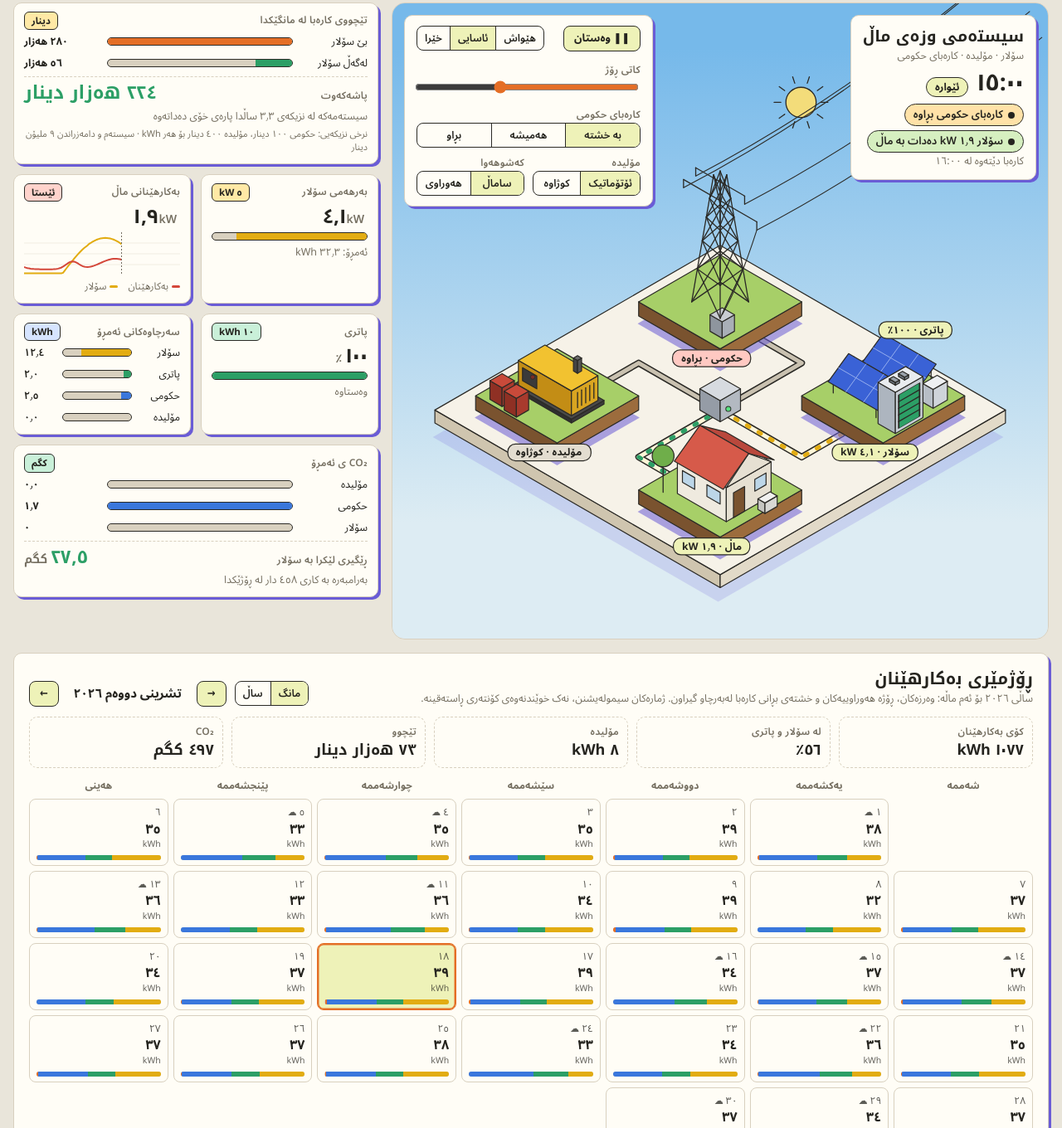
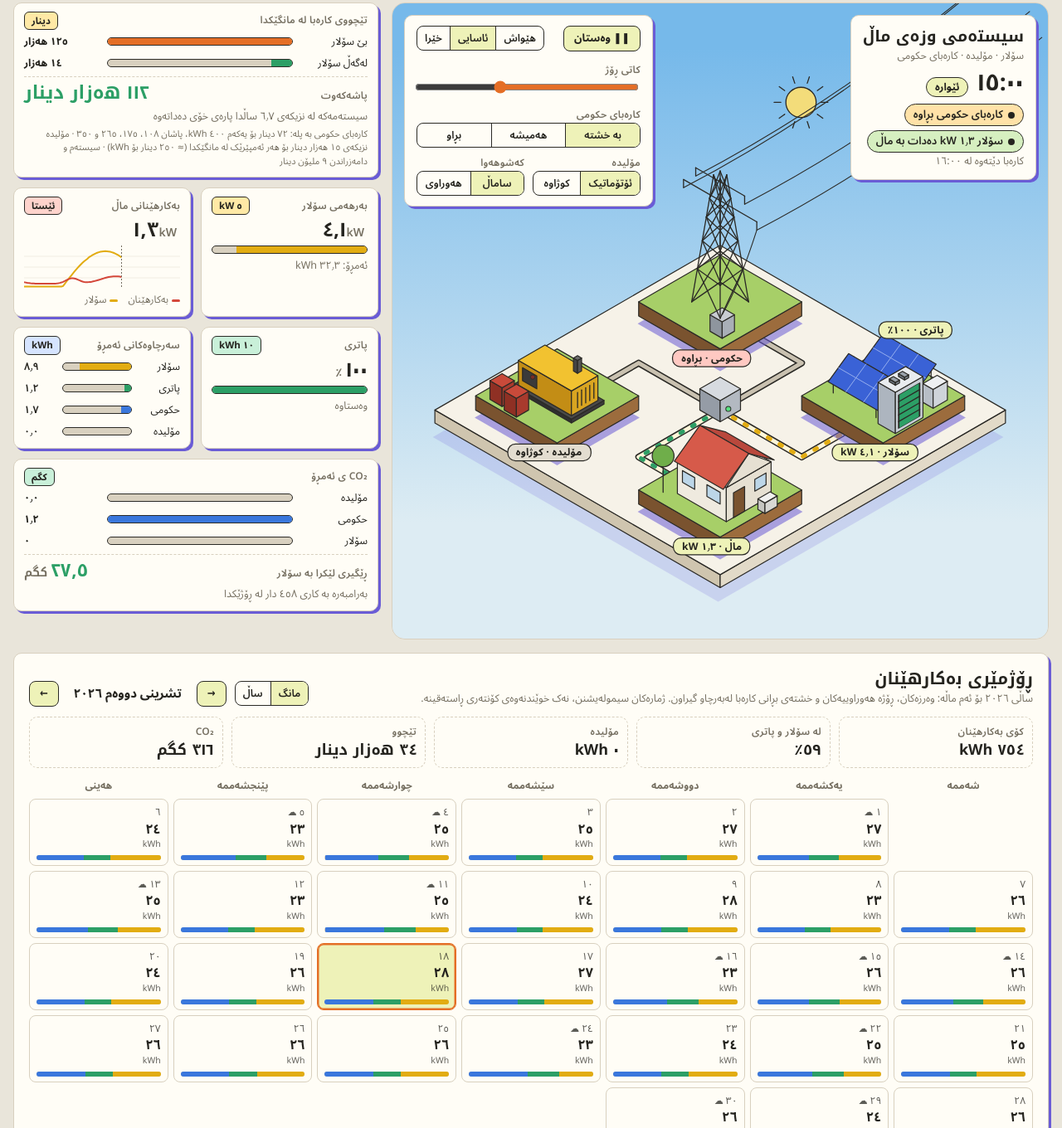
Before and after one commit to Lawand-eng/solar-energy, a plain HTML site: page index.html in a window 1280 px wide. Shown: the part 374-1734 px from the top of the page at 83% size. Drawn offline with Linux system fonts and the light colour scheme; animation ran at ten frames a second.

Commit message:
Use the KRG tiered tariff and ampere-based generator price; typical home usage
Co-Authored-By: Claude Opus 5.5 <noreply@anthropic.com>

```diff
--- a/index.html
+++ b/index.html
@@ -340,7 +340,7 @@ body.present .gfs{background:var(--chip);color:#25241f}
     </div>
     <div class="msave"><span class="lbl">پاشەکەوت</span><span class="big" id="mSave" style="color:var(--batt)">—</span></div>
     <div class="mut" id="mPay">—</div>
-    <div class="note">نرخی نزیکەیی: حکومی ١٠٠ دینار، مۆلیدە ٤٠٠ دینار بۆ هەر kWh · سیستەم و دامەزراندن ٩ ملیۆن دینار</div>
+    <div class="note">کارەبای حکومی بە پلە: ٧٢ دینار بۆ یەکەم ٤٠٠ kWh، پاشان ١٠٨، ١٧٥، ٢٦٥ و ٣٥٠ · مۆلیدە نزیکەی ١٥ هەزار دینار بۆ هەر ئەمپێرێک لە مانگێکدا (≈ ٢٥٠ دینار بۆ kWh) · سیستەم و دامەزراندن ٩ ملیۆن دینار</div>
   </section>
 
   <section class="stats">
@@ -635,7 +635,8 @@ const reduce=matchMedia('(prefers-reduced-motion: reduce)').matches;
 const st={t:9.5,play:!reduce,speed:1,gridMode:'schedule',genMode:'auto',cloudy:false,batt:6.2,
   day:{solProd:0,sol:0,bat:0,grd:0,gen:0,unmet:0},hist:[],slot:-1,cur:null};
 const gauss=(t,m,w)=>Math.exp(-((t-m)**2)/(2*w*w));
-const loadAt=t=>.55+1.1*gauss(t,7.5,1)+1.5*gauss(t,14,2.2)+2.2*gauss(t,20.5,1.8)+2.2*gauss(t+24,20.5,1.8);
+// a typical home: about 22–24 kWh a day (≈ 700 kWh a month)
+const loadAt=t=>.7*(.55+1.1*gauss(t,7.5,1)+1.5*gauss(t,14,2.2)+2.2*gauss(t,20.5,1.8)+2.2*gauss(t+24,20.5,1.8));
 const sunAt=t=>Math.max(0,Math.sin(Math.PI*(t-6)/13));
 const gridOn=t=>st.gridMode==='on'?true:st.gridMode==='off'?false:Math.floor(t/4)%2===0;
 
@@ -668,7 +669,10 @@ function integrate(dt){
   st.cur=r;
 }
 // ---------- money (approximate Kurdistan prices, IQD) ----------
-const PRICE_GRID=100, PRICE_GEN=400, SYS_COST=9000000;
+// KRG household tariff (Runaki, 2025): tiered per kWh each month. Generator: ~15,000 IQD per ampere a month ≈ 250 IQD per kWh
+const TIERS=[[400,72],[400,108],[400,175],[400,265],[Infinity,350]];
+function tierCost(kwh){let c=0,left=Math.max(0,kwh);for(const [size,p] of TIERS){const u=Math.min(left,size);c+=u*p;left-=u;if(left<=0)break;}return c;}
+const PRICE_GEN=250, SYS_COST=9000000;
 let noSolar=false;
 const moneyCache={};
 function simDay(withSolar){
@@ -676,7 +680,7 @@ function simDay(withSolar){
   noSolar=!withSolar; st.batt=withSolar?5.5:0; st.day={solProd:0,sol:0,bat:0,grd:0,gen:0,unmet:0}; st.hist=[]; st.slot=-1;
   for(st.t=0;st.t<24;st.t+=.05) integrate(.05);
   const d=st.day; noSolar=false; Object.assign(st,keep);
-  return d.grd*PRICE_GRID+d.gen*PRICE_GEN+(withSolar?0:d.unmet*PRICE_GEN);
+  return (tierCost(d.grd*30)+(d.gen+(withSolar?0:d.unmet))*30*PRICE_GEN)/30;
 }
 const fmtIQD=n=>n>=1e6?ku((n/1e6).toFixed(1))+' ملیۆن':ku(Math.round(n/1000))+' هەزار';
 function renderMoney(){
@@ -926,12 +930,12 @@ function buildYear(){
   }
   return days;
 }
-let YEAR=null;
+let YEAR=null,MRATE=[];
 const TODAY=new Date(),calThisYear=TODAY.getFullYear()===CAL_Y;
 let calView='month',calM=calThisYear?TODAY.getMonth():10,calSel=calThisYear?TODAY.getDate():null;
 function agg(list){const a={load:0,sol:0,bat:0,grd:0,grdAll:0,gen:0,unmet:0,solProd:0};
-  list.forEach(o=>{for(const k in a)a[k]+=o[k];});
-  a.cost=a.grdAll*PRICE_GRID+a.gen*PRICE_GEN;a.co2=a.grdAll*.7+a.gen*1;a.share=(a.sol+a.bat)/Math.max(.01,a.load);return a;}
+  let gc=0;list.forEach(o=>{for(const k in a)a[k]+=o[k];gc+=o.grdAll*MRATE[o.date[0]];});
+  a.cost=gc+a.gen*PRICE_GEN;a.co2=a.grdAll*.7+a.gen*1;a.share=(a.sol+a.bat)/Math.max(.01,a.load);return a;}
 const kwhTxt=n=>n>=10000?ku((n/1000).toFixed(1))+' MWh':ku(Math.round(n))+' kWh';
 const iqd=n=>n<1000?ku(Math.round(n)):fmtIQD(n);
 function stack(o){const t=Math.max(.01,o.sol+o.bat+o.grd+o.gen);
@@ -944,7 +948,9 @@ function dayDetail(o){const a=agg([o]);
     `<div class="drow">${[['سۆلار',o.sol,'var(--solar)'],['پاتری',o.bat,'var(--batt)'],['حکومی',o.grd,'var(--grid)'],['مۆلیدە',o.gen,'var(--gen)']].map(([n,v,c])=>`<span><i style="background:${c}"></i>${n}: ${f1(v)} kWh</span>`).join('')}</div>`+
     `<div class="mut">تێچوو: ${iqd(a.cost)} دینار · CO₂: ${f1(a.co2)} کگم · بەرهەمی پانێڵەکان: ${f1(o.solProd)} kWh</div>`;}
 function renderCal(){
-  if(!YEAR)YEAR=buildYear();
+  if(!YEAR){YEAR=buildYear();
+    // the tariff is applied to each month's total, so each month gets its own average price per kWh
+    MRATE=MONTHS.map((_,m)=>{const g=YEAR.filter(o=>o.date[0]===m).reduce((s,o)=>s+o.grdAll,0);return g>0?tierCost(g)/g:TIERS[0][1];});}
   syncSeg('calView',calView);
   $('calMonth').hidden=calView!=='month';$('calYear').hidden=calView!=='year';$('monthNav').hidden=calView!=='month';
   if(calView==='month'){
```
